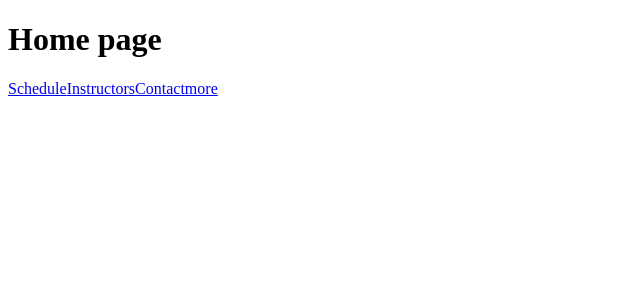
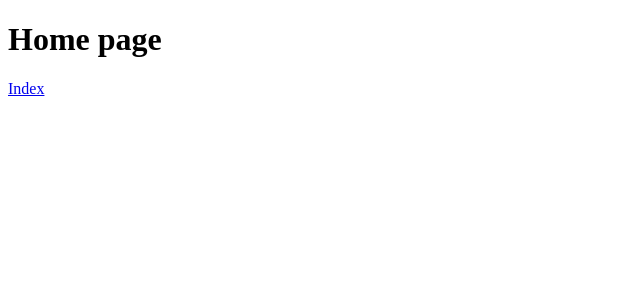
Before and after one commit to jacksdev2/next-js-test, a Next.js app: page / in a window 1280 px wide. Shown: the top 300 px of the page, without its empty margins (0-640 px from the left). Built offline with nearby package versions, Linux system fonts and the light colour scheme.

Commit message:
changed links

```diff
--- /dev/null
+++ b/components/LinkCustom.js
@@ -0,0 +1,17 @@
+import React from 'react'
+import Link from 'next/link'
+import { useRouter } from 'next/router'
+
+
+export default ({ href, children }) => {
+    const router = useRouter()
+
+    let className = children.props.className || ''
+    if (router.pathname === href) {
+      className = `${className} selected`
+    }
+
+
+
+    return <Link href={href}>{React.cloneElement(children, { className })}</Link>
+  }
--- a/pages/index.js
+++ b/pages/index.js
@@ -1,21 +1,14 @@
 
-import Link from 'next/link'
+import LinkCustom from '../components/LinkCustom'
 
 
 const Index = () => (
     <div>
         <h1>Home page</h1>
-        <Link href='/schedule'>
-            <a>Schedule</a>
-        </Link>
-        <Link href='/instructors'>
-            <a>Instructors</a>
-        </Link>
-        <Link href='/contact'>
-            <a>Contact</a>
-        </Link>
-        <Link href='/more'>more
-        </Link>
+        <LinkCustom href='/index'>
+            <a className="link" >Index</a>
+        </LinkCustom>
+
     </div>
 )
 
```
Also changed, not shown: pages/blog/[id].js (deleted, +0 -16 lines).
